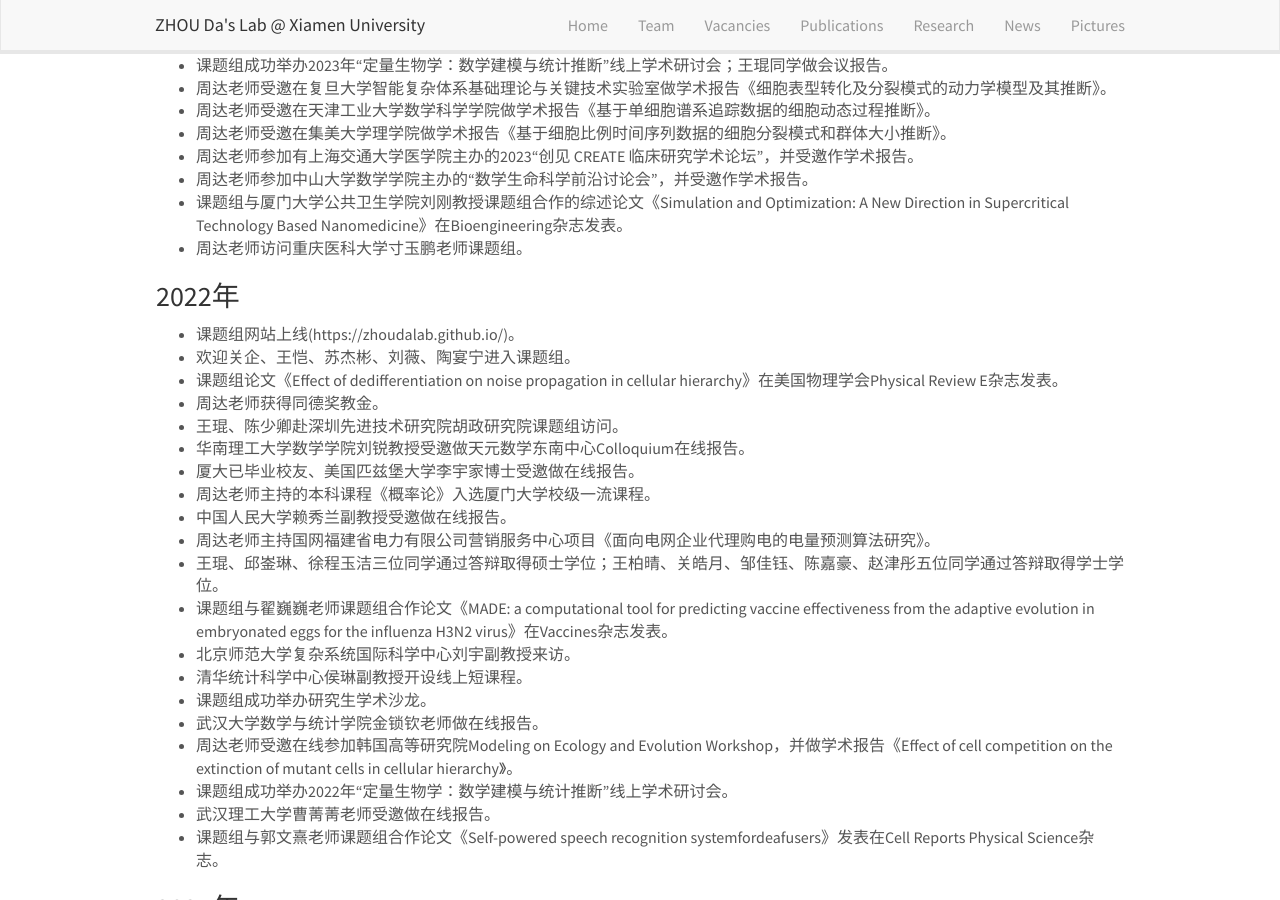
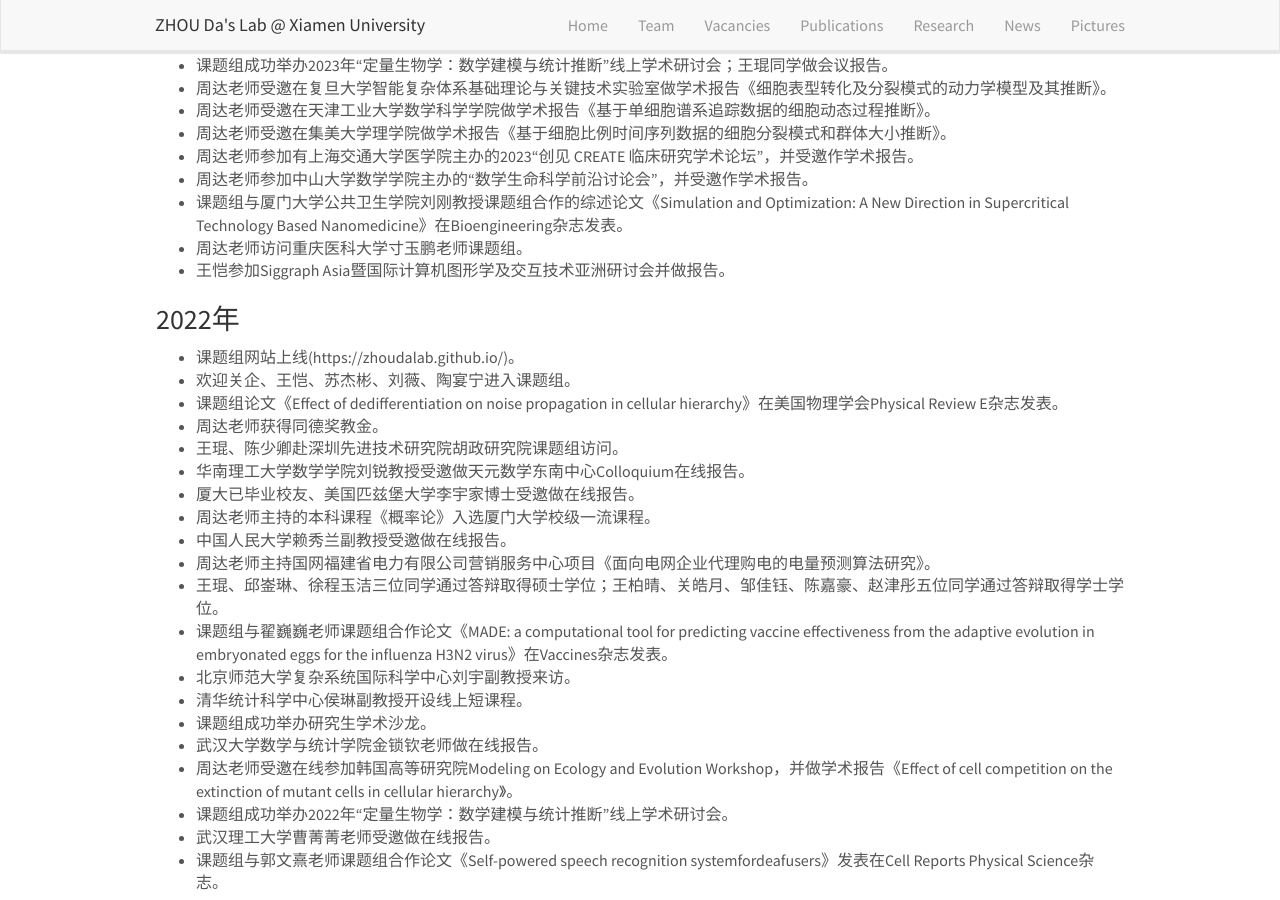
Before and after one commit to ZhouDaLab/zhoudalab.github.io, a Jekyll site: the page built from _pages/news.md, in a window 1280 px wide and 900 px high, scrolled down 811 px. Built offline with Jekyll 4.4.1, drawn with Linux system fonts in a browser that asks for light colours; nearby versions of some CDN libraries.

Commit message:
Update news.md

```diff
--- a/_pages/news.md
+++ b/_pages/news.md
@@ -40,6 +40,7 @@ permalink: /news/
 - 周达老师参加中山大学数学学院主办的“数学生命科学前沿讨论会”，并受邀作学术报告。
 - 课题组与厦门大学公共卫生学院刘刚教授课题组合作的综述论文《Simulation and Optimization: A New Direction in Supercritical Technology Based Nanomedicine》在Bioengineering杂志发表。
 - 周达老师访问重庆医科大学寸玉鹏老师课题组。
+- 王恺参加Siggraph Asia暨国际计算机图形学及交互技术亚洲研讨会并做报告。
 
 ### 2022年
 
```
